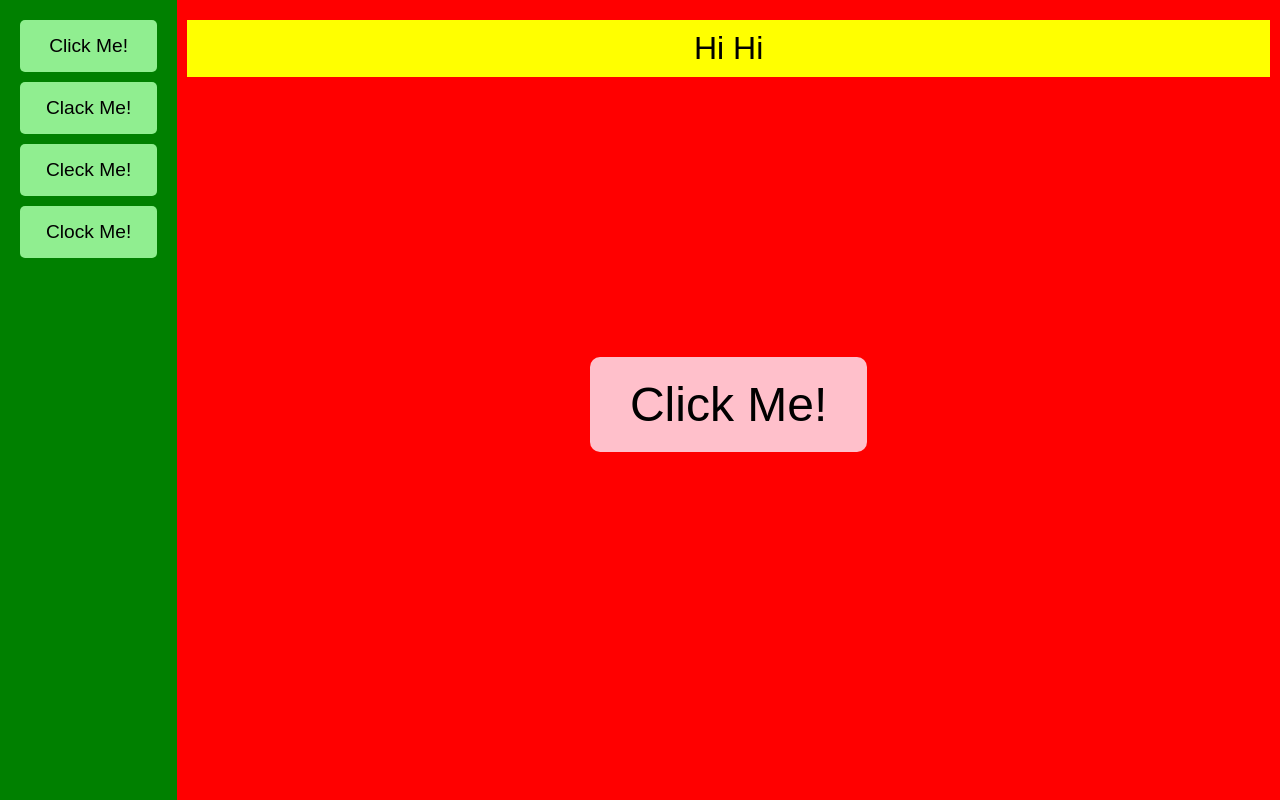
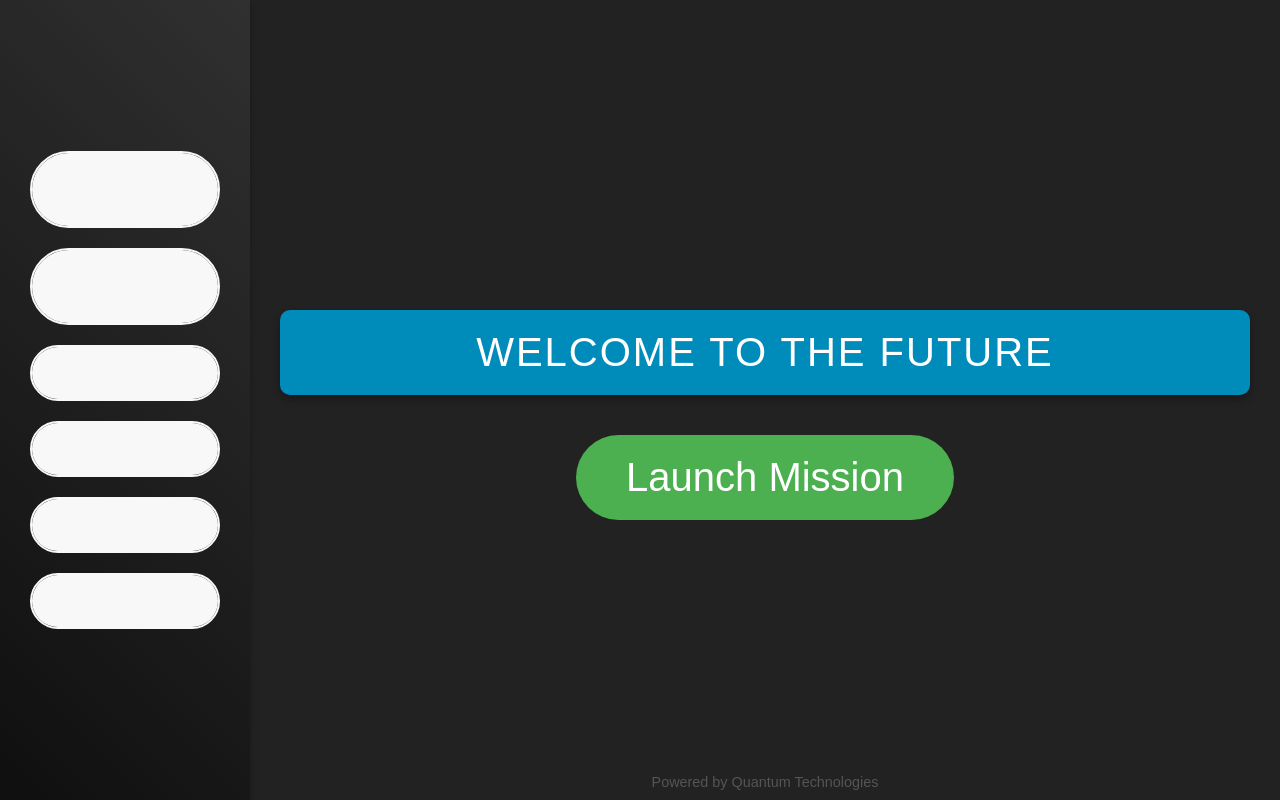
Before and after one commit to dnsgdkv/my-simple-site, a plain HTML site: page index.html in a window 1280 px wide. Drawn offline with Linux system fonts and the light colour scheme.

Commit message:
Update index.html

```diff
--- a/index.html
+++ b/index.html
@@ -3,130 +3,257 @@
 <head>
     <meta charset="UTF-8">
     <meta name="viewport" content="width=device-width, initial-scale=1.0">
-    <title>Simple Website</title>
+    <title>Futuristic Website</title>
     <style>
-        /* Set background color to red */
-        body {
-            background-color: red;
-            font-family: Arial, sans-serif;
+        /* Global styles */
+        * {
             margin: 0;
             padding: 0;
+            box-sizing: border-box;
+            font-family: 'Arial', sans-serif;
+        }
+
+        body {
+            background-color: #1b1b1b;
             display: flex;
             height: 100vh;
+            color: white;
+            overflow: hidden;
         }
 
-        /* Green menu on the left */
+        /* Left menu */
         #menu {
-            background-color: green;
-            color: white;
-            width: 200px;
+            background: linear-gradient(45deg, #0f0f0f, #303030);
+            width: 250px;
             display: flex;
             flex-direction: column;
-            padding: 20px;
-            box-sizing: border-box;
+            justify-content: center;
+            align-items: center;
+            padding: 30px;
+            height: 100%;
+            position: fixed;
+            top: 0;
+            left: 0;
+            z-index: 10;
+            box-shadow: 0 4px 8px rgba(0, 0, 0, 0.3);
         }
 
         /* Menu buttons */
         .menu-button {
-            background-color: lightgreen;
-            border: none;
-            padding: 15px;
-            margin-bottom: 10px;
-            font-size: 1.2em;
+            background: transparent;
+            color: #f8f8f8;
+            border: 2px solid #f8f8f8;
+            padding: 12px 20px;
+            margin-bottom: 20px;
+            font-size: 1.1em;
             cursor: pointer;
-            border-radius: 5px;
-            text-align: center;
+            border-radius: 50px;
+            width: 100%;
+            transition: all 0.3s ease;
+            position: relative;
+            overflow: hidden;
+        }
+
+        .menu-button:before {
+            content: '';
+            position: absolute;
+            top: 50%;
+            left: 50%;
+            width: 300%;
+            height: 300%;
+            background: #f8f8f8;
+            transition: all 0.4s ease;
+            border-radius: 50%;
+            transform: translate(-50%, -50%);
+            z-index: 0;
         }
 
         .menu-button:hover {
-            background-color: darkgreen;
-            color: white;
+            color: #1b1b1b;
+            border-color: #1b1b1b;
         }
 
-        /* Content section */
+        .menu-button:hover:before {
+            width: 0;
+            height: 0;
+        }
+
+        .menu-button span {
+            position: relative;
+            z-index: 1;
+        }
+
+        .menu-button i {
+            margin-right: 10px;
+            font-size: 1.5em;
+        }
+
+        /* Content area */
         #content {
             flex-grow: 1;
+            padding: 30px;
             display: flex;
             flex-direction: column;
             justify-content: center;
             align-items: center;
-            padding: 20px;
-            box-sizing: border-box;
-            width: 100%;
+            position: relative;
+            background-color: #222;
+            transition: all 0.5s ease;
+            margin-left: 250px; /* Space for the menu */
+            padding-top: 80px;
         }
 
-        /* Yellow banner at the top */
+        /* Banner text */
         #banner {
-            background-color: yellow;
-            color: black;
+            background-color: #008CBA;
+            color: white;
             text-align: center;
-            font-size: 2em;
-            padding: 10px;
+            font-size: 2.5em;
+            padding: 20px;
             width: 100%;
+            text-transform: uppercase;
+            letter-spacing: 2px;
+            box-shadow: 0 4px 8px rgba(0, 0, 0, 0.3);
+            border-radius: 10px;
+            margin-bottom: 40px;
         }
 
-        /* Center the button on the page */
+        /* Main button */
         .button-container {
             display: flex;
             justify-content: center;
             align-items: center;
-            flex-grow: 1;
+            margin-bottom: 20px;
         }
 
         #runButton {
-            background-color: pink;
-            font-size: 3em;
-            padding: 20px 40px;
+            background: #4caf50;
+            color: white;
+            font-size: 2.5em;
+            padding: 20px 50px;
             border: none;
             cursor: pointer;
-            border-radius: 10px;
+            border-radius: 50px;
+            transition: background 0.3s ease;
+            position: relative;
+            overflow: hidden;
         }
 
         #runButton:hover {
-            background-color: hotpink;
+            background: #45a049;
         }
 
         #output {
-            color: white;
+            font-size: 1.5em;
+            opacity: 0;
+            transform: translateY(20px);
+            transition: opacity 0.5s ease, transform 0.5s ease;
+        }
+
+        #output.visible {
+            opacity: 1;
+            transform: translateY(0);
+        }
+
+        /* Animations */
+        @keyframes buttonFadeIn {
+            0% {
+                opacity: 0;
+                transform: translateY(20px);
+            }
+            100% {
+                opacity: 1;
+                transform: translateY(0);
+            }
+        }
+
+        /* Text that appears when a menu button is clicked */
+        .dynamic-text {
+            font-size: 1.7em;
+            color: #f8f8f8;
+            opacity: 0;
+            transform: translateY(20px);
+            animation: buttonFadeIn 0.5s ease forwards;
+        }
+
+        /* Adding icons to buttons */
+        .fa {
+            font-size: 1.5em;
+            color: #f8f8f8;
+        }
+
+        /* Footer */
+        #footer {
+            position: absolute;
+            bottom: 10px;
+            color: #555;
+            font-size: 0.9em;
             text-align: center;
-            font-size: 1.5em;
         }
     </style>
+
+    <!-- Link to Font Awesome for icons -->
+    <link rel="stylesheet" href="https://cdnjs.cloudflare.com/ajax/libs/font-awesome/6.0.0-beta3/css/all.min.css">
 </head>
 <body>
+
     <!-- Left menu -->
     <div id="menu">
-        <button class="menu-button" onclick="changeButtonText('Click Me!')">Click Me!</button>
-        <button class="menu-button" onclick="changeButtonText('Clack Me!')">Clack Me!</button>
-        <button class="menu-button" onclick="changeButtonText('Cleck Me!')">Cleck Me!</button>
-        <button class="menu-button" onclick="changeButtonText('Clock Me!')">Clock Me!</button>
+        <button class="menu-button" onclick="changeButtonText('Activate Quantum Drive!')">
+            <i class="fas fa-rocket"></i> Launch Mission
+        </button>
+        <button class="menu-button" onclick="changeButtonText('Deploy Hologram!')">
+            <i class="fas fa-cogs"></i> Deploy Systems
+        </button>
+        <button class="menu-button" onclick="changeButtonText('Unlock Virtual Reality!')">
+            <i class="fas fa-vr-cardboard"></i> VR Mode
+        </button>
+        <button class="menu-button" onclick="changeButtonText('Engage Hyperdrive!')">
+            <i class="fas fa-space-shuttle"></i> Hyperdrive
+        </button>
+        <button class="menu-button" onclick="changeButtonText('Commence Virtual Experiment!')">
+            <i class="fas fa-flask"></i> Experiment
+        </button>
+        <button class="menu-button" onclick="changeButtonText('Activate AI Protocol!')">
+            <i class="fas fa-brain"></i> AI Mode
+        </button>
     </div>
 
-    <!-- Main content area -->
+    <!-- Main content -->
     <div id="content">
-        <!-- Yellow banner -->
-        <div id="banner">
-            Hi Hi
+        <!-- Banner -->
+        <div id="banner">Welcome to the Future</div>
+
+        <!-- Main Button -->
+        <div class="button-container">
+            <button id="runButton">Launch Mission</button>
         </div>
 
-        <!-- Button in the center -->
-        <div class="button-container">
-            <button id="runButton">Click Me!</button>
-        </div>
+        <!-- Dynamic text area -->
+        <div id="output" class="dynamic-text"></div>
 
-        <!-- Output below the button -->
-        <p id="output"></p>
+        <!-- Footer -->
+        <div id="footer">Powered by Quantum Technologies</div>
     </div>
 
     <script>
-        // Function to change the text of the main button
+        let outputText = document.getElementById('output');
+        let runButton = document.getElementById('runButton');
+
+        // Function to change the text of the main button and show new dynamic text
         function changeButtonText(text) {
-            document.getElementById('runButton').textContent = text;
+            runButton.textContent = text;
+            outputText.classList.remove('visible');
+            outputText.innerHTML = 'Welcome to the world of innovation. <br> Prepare to witness the impossible!';
+            setTimeout(() => {
+                outputText.classList.add('visible');
+            }, 500);
         }
 
         // Event listener for the main button click
-        document.getElementById('runButton').onclick = function() {
-            document.getElementById('output').textContent = 'Hello, World!';
+        runButton.onclick = function() {
+            outputText.innerHTML = 'Mission accomplished. Ready for the next challenge.';
+            outputText.classList.add('visible');
         };
     </script>
 </body>
```
